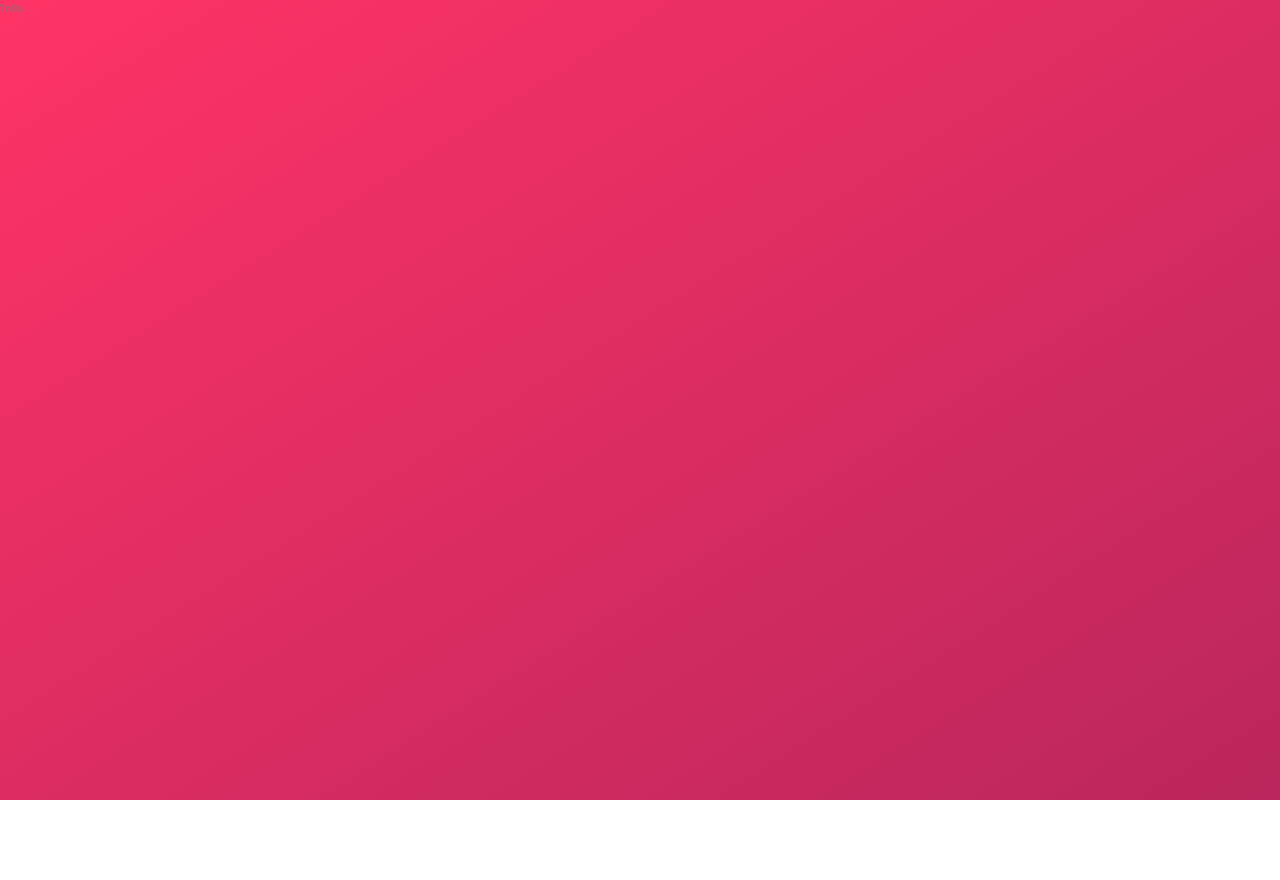
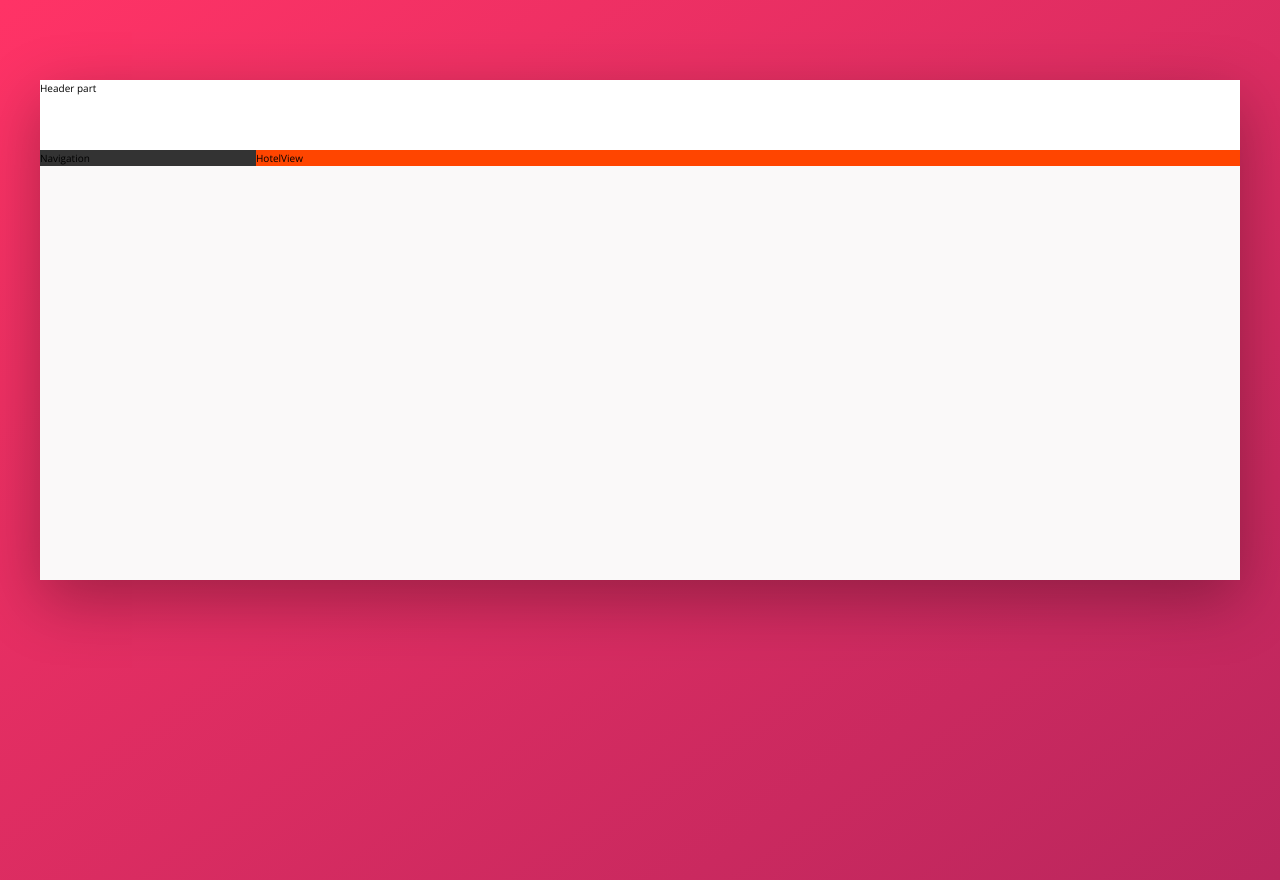
Before and after one commit to marselgray/trillo, a website: page index.html in a window 1280 px wide. Before the commit the page ends 800 px from the top, so only its background shows below. Drawn offline with nearby package versions, Linux system fonts and the light colour scheme.

Commit message:
Construction of Overall Layout

```diff
--- a/index.html
+++ b/index.html
@@ -11,6 +11,20 @@
         <title>trillo &mdash; Your all-in-one booking app</title>
     </head>
     <body>
-        Trillo
+        <div class="container">
+			<header class="header">
+				Header part
+			</header>
+
+			<div class="content">
+				<nav class="sidebar">
+					Navigation
+				</nav>
+
+				<main class="hotel-view">
+					HotelView
+				</main>
+			</div>
+		</div>
     </body>
 </html>
--- a/sass/_base.scss
+++ b/sass/_base.scss
@@ -4,14 +4,16 @@
 	--color-primary-light: #FF3366;
 	--color-primary-dark: #BA265D;
 
-	--grey-light-1: #faf9f9;
-	--grey-light-2: #f4f2f2;
-	--grey-light-3: #f0eeee;
-	--grey-light-4: #ccc;
+	--color--grey-light-1: #faf9f9;
+	--color--grey-light-2: #f4f2f2;
+	--color--grey-light-3: #f0eeee;
+	--color--grey-light-4: #ccc;
 
-	--grey-dark-1: #333;
-	--grey-dark-2: #777;
-	--grey-dark-3: #999;
+	--color--grey-dark-1: #333;
+	--color--grey-dark-2: #777;
+	--color--grey-dark-3: #999;
+
+	--shadow-dark: 0 2rem 6rem rgba(0, 0, 0, 0.3);
 }
 
 *{
--- /dev/null
+++ b/sass/_layout.scss
@@ -0,0 +1,28 @@
+.container{
+	max-width: 120rem;
+	margin: 8rem auto;
+	background-color: var(--color--grey-light-1);
+	box-shadow: var(--shadow-dark);
+	min-height: 50rem;
+}
+
+.header{
+	height: 7rem;
+	background-color: #fff;
+	border-bottom: var(--color--grey-light-2);
+}
+
+.content{
+	display: flex;
+}
+
+.sidebar{
+	background-color: var(--color--grey-dark-1);
+	flex: 0 0 18%;
+}
+
+.hotel-view{
+	background-color: #fff;
+	background-color: orangered;
+	flex: 1;
+}
```
Also changed, not shown: README.md, css/style.css.
